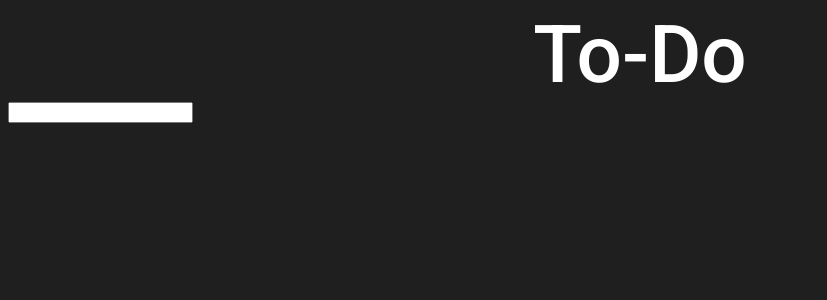
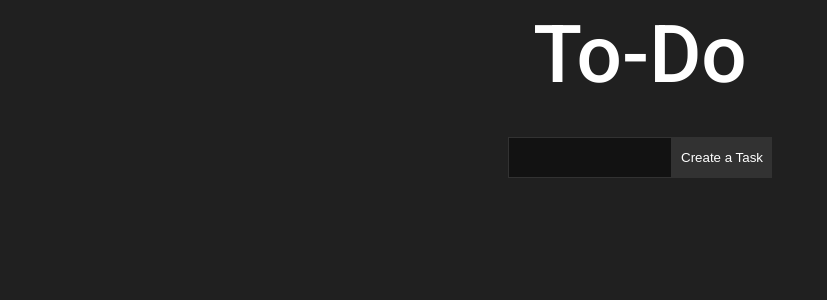
Before and after one commit to KyleHu14/react-todo-list, a React (Create React App) app: page / in a window 1280 px wide. Shown: the top 300 px of the page, without its empty margins (0-827 px from the left). Built offline with nearby package versions, Linux system fonts and the light colour scheme.

Commit message:
added Title, added input button & field, added basic styling

```diff
--- a/src/components/Input.js
+++ b/src/components/Input.js
@@ -1,11 +1,17 @@
 import React from "react";
+
+const createTask = () => {};
 
 const Input = () => {
     return (
-        <div>
-            {" "}
-            <input />
-        </div>
+        <form className="form-style" onSubmit={createTask}>
+            <div className="form-elements">
+                <input className="input-style" />
+                <button className="submit-btn" type="submit">
+                    Create a Task
+                </button>
+            </div>
+        </form>
     );
 };
 
--- a/src/styles/general.css
+++ b/src/styles/general.css
@@ -1,5 +1,5 @@
 @import url('https://fonts.googleapis.com/css2?family=Roboto:wght@400;500;700&display=swap');
 
 body{
-    background-color: rgb(31, 31, 31);
+    background-color: #202020;
 }
--- /dev/null
+++ b/src/styles/input.css
@@ -0,0 +1,51 @@
+.form-style{
+    margin:0 ;
+}
+
+.form-elements{
+    /* Spacing */
+    margin-left: 500px;
+    margin-right: 500px;
+    margin-top: 35px;
+
+    /* FlexBox */
+    flex: 1;
+    display: flex;
+    justify-content: center;
+}
+
+.input-style{
+    /* Coloring */
+    background-color: #121212;
+    color:#CBCBCB;
+
+    /* Border */
+    border-width: 1px;
+    border-style: solid;
+    border-color: #323232;
+
+    /* Sizing */
+    font-size: 25px;
+    flex: 1;
+    width: 0;
+    padding-left: 10px;
+    padding-top: 5px;
+    padding-bottom: 5px;
+}
+
+.input-style:focus{
+    outline: none !important;
+    border:1px solid #1178ff;
+}
+
+.submit-btn{
+    /* Coloring */
+    background-color: #323232;
+    color: white;
+
+    /* Border */
+    border: 1px;
+
+    /* Sizing */
+    width: 100px;
+}
```
Also changed, not shown: src/index.js (+6 -1 lines).
